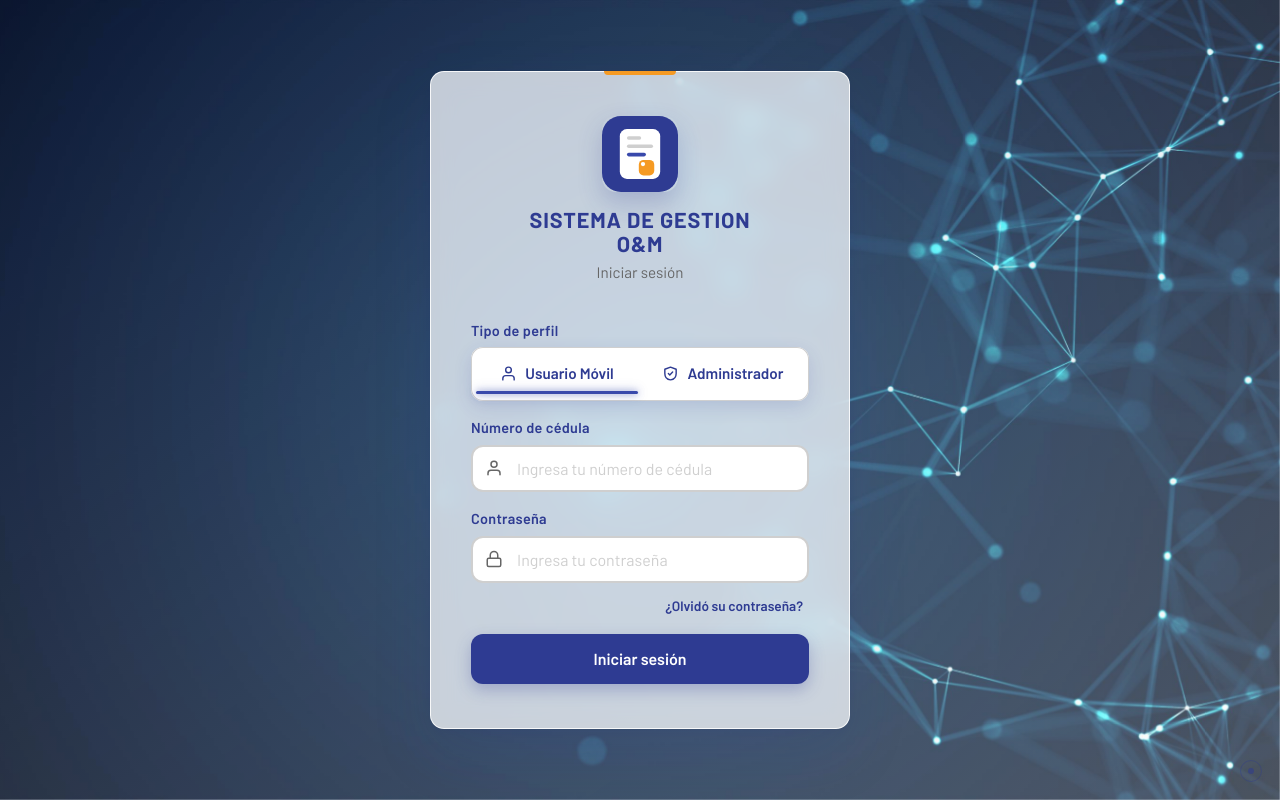
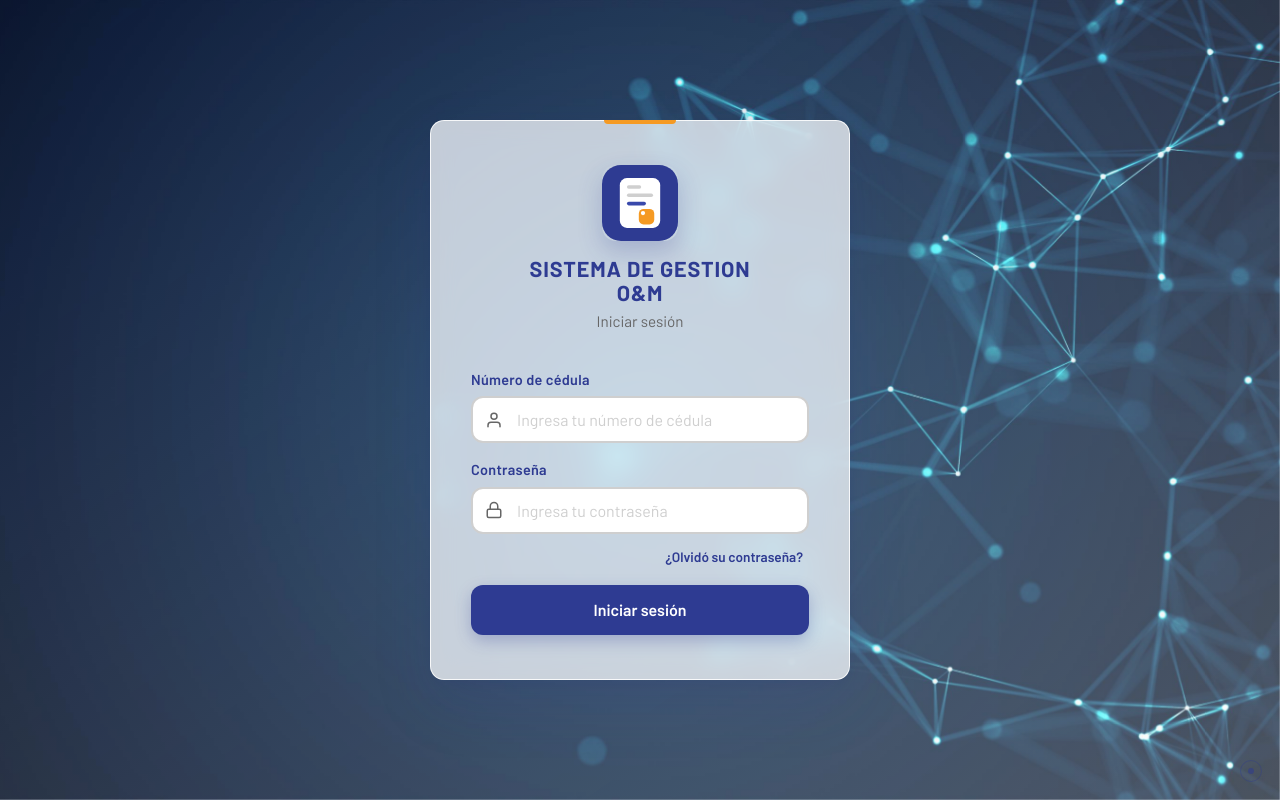
Before and after one commit to 1960722-2724/AUT-TANIA, a PHP site: page /pages/auth/login.html in a window 1280 px wide. Run offline with PHP 8.4, Linux system fonts and the light colour scheme.

Commit message:
fix: subida PDF - leer respuesta antes de abortar XHR (corrige 'Error al procesar el PDF') + JSON limpio en API (ob_start + display_errors off) + hallazgo muestra 'Quien reporta' del PDF (sin tecnico asignado) + quitar selector de perfil en login

```diff
--- a/public/css/auth.css
+++ b/public/css/auth.css
@@ -12,16 +12,6 @@
     box-shadow:
         0 24px 60px rgba(46, 59, 146, 0.14),
         0 4px 14px rgba(46, 59, 146, 0.05);
-}
-
-.auth-layout--admin .auth-card {
-    background-color: rgba(255, 255, 255, 0.42);
-    -webkit-backdrop-filter: blur(18px) saturate(160%);
-    backdrop-filter: blur(18px) saturate(160%);
-    border: 1px solid rgba(255, 255, 255, 0.60);
-    box-shadow:
-        0 24px 60px rgba(46, 59, 146, 0.28),
-        0 4px 14px rgba(46, 59, 146, 0.12);
 }
 
 .auth-card::before {
@@ -110,107 +100,9 @@
     line-height: 1;
 }
 
-.rol-nav {
-    position: relative;
-    display: flex;
-    gap: 4px;
-    padding: 5px;
-    background: linear-gradient(180deg, var(--azul-borde) 0%, var(--azul-principal) 100%);
-    border-radius: var(--radius-md);
-    box-shadow:
-        0 6px 18px rgba(46, 59, 146, 0.32),
-        inset 0 1px 0 rgba(255, 255, 255, 0.22);
-}
-
-.rol-nav-item {
-    position: relative;
-    z-index: 1;
-    display: flex;
-    align-items: center;
-    justify-content: center;
-    gap: 8px;
-    flex: 1;
-    padding: 12px 14px 14px;
-    border: none;
-    background-color: transparent;
-    font-family: inherit;
-    font-size: 0.95rem;
-    font-weight: 600;
-    color: rgba(255, 255, 255, 0.75);
-    cursor: pointer;
-    transition: color 0.25s ease, background-color 0.25s ease;
-}
-
-.rol-nav-item:hover {
-    color: var(--blanco);
-    background-color: rgba(255, 255, 255, 0.10);
-}
-
-.rol-nav-item.is-active {
-    color: var(--blanco);
-}
-
-.rol-nav-item svg {
-    width: 17px;
-    height: 17px;
-    flex-shrink: 0;
-}
-
-.rol-nav-text {
-    white-space: nowrap;
-}
-
-.rol-nav-indicator {
-    position: absolute;
-    bottom: 7px;
-    left: 0;
-    width: 0;
-    height: 3px;
-    border-radius: 9999px;
-    background-color: var(--naranja);
-    box-shadow:
-        0 0 6px var(--naranja),
-        0 0 12px rgba(245, 154, 35, 0.70);
-    transition: left 0.35s cubic-bezier(0.22, 1, 0.36, 1), width 0.35s cubic-bezier(0.22, 1, 0.36, 1);
-}
-
-.rol-nav--blanco {
-    background: var(--blanco);
-    box-shadow:
-        0 6px 18px rgba(46, 59, 146, 0.14),
-        inset 0 0 0 1px var(--gris-borde);
-}
-
-.rol-nav--blanco .rol-nav-item {
-    color: var(--azul-principal);
-}
-
-.rol-nav--blanco .rol-nav-item:hover {
-    color: var(--azul-hover);
-    background-color: rgba(46, 59, 146, 0.06);
-}
-
-.rol-nav--blanco .rol-nav-item.is-active {
-    color: var(--azul-principal);
-}
-
-.rol-nav--blanco .rol-nav-indicator {
-    background-color: var(--azul-borde);
-    box-shadow:
-        0 0 6px rgba(57, 73, 171, 0.55),
-        0 0 12px rgba(57, 73, 171, 0.35);
-}
-
 @media (max-width: 480px) {
     .auth-card {
         padding: var(--spacing-xl) var(--spacing-lg);
-    }
-
-    .rol-nav-item {
-        flex-direction: column;
-        gap: 4px;
-        padding: 10px 8px 14px;
-        font-size: 0.85rem;
     }
 }
 
--- a/public/css/layout.css
+++ b/public/css/layout.css
@@ -12,10 +12,6 @@
     background-attachment: fixed;
     overflow: hidden;
     transition: background-image 0.4s ease;
-}
-
-.auth-layout.auth-layout--admin {
-    background-image: url('../assets/images/admin.jpg');
 }
 
 .auth-layout::before {
--- a/public/js/auth.js
+++ b/public/js/auth.js
@@ -6,11 +6,6 @@
     var loginBtn = document.getElementById('login-btn');
     var cedulaInput = document.getElementById('cedula');
     var passwordInput = document.getElementById('password');
-    var rolNav = document.getElementById('rol-nav');
-    var rolItems = rolNav ? rolNav.querySelectorAll('.rol-nav-item') : [];
-    var rolIndicator = document.getElementById('rol-nav-indicator');
-    var rolActual = 'USUARIO';
-    var authLayout = document.querySelector('.auth-layout');
     var cedulaError = document.getElementById('cedula-error');
     var passwordError = document.getElementById('password-error');
 
@@ -115,41 +110,6 @@
 
     form.addEventListener('submit', manejarEnvio);
 
-    function moverIndicador(activo) {
-        if (rolIndicator && activo) {
-            rolIndicator.style.left = activo.offsetLeft + 'px';
-            rolIndicator.style.width = activo.offsetWidth + 'px';
-        }
-    }
-
-    if (rolNav) {
-        rolItems.forEach(function (item) {
-            item.addEventListener('click', function () {
-                rolItems.forEach(function (otro) {
-                    otro.classList.remove('is-active');
-                    otro.setAttribute('aria-selected', 'false');
-                });
-                item.classList.add('is-active');
-                item.setAttribute('aria-selected', 'true');
-                rolActual = item.getAttribute('data-rol');
-                if (authLayout) {
-                    authLayout.classList.toggle('auth-layout--admin', rolActual === 'ADMIN');
-                }
-                rolNav.classList.toggle('rol-nav--blanco', rolActual === 'USUARIO');
-                moverIndicador(item);
-            });
-        });
-
-        var activoInicial = rolNav.querySelector('.rol-nav-item.is-active') || rolItems[0];
-        window.addEventListener('load', function () {
-            moverIndicador(activoInicial);
-        });
-        window.addEventListener('resize', function () {
-            var activo = rolNav.querySelector('.rol-nav-item.is-active');
-            moverIndicador(activo);
-        });
-    }
-
     cedulaInput.addEventListener('input', function () {
         if (cedulaInput.value) {
             mostrarErrorInput(cedulaInput, cedulaError, null);
--- a/public/pages/auth/login.html
+++ b/public/pages/auth/login.html
@@ -26,31 +26,6 @@
 
             <form id="login-form" novalidate>
                 <div id="login-alert" class="alert" role="alert" hidden></div>
-
-                <div class="form-group">
-                    <span id="rol-label" class="form-label">Tipo de perfil</span>
-                    <nav class="rol-nav rol-nav--blanco" id="rol-nav" aria-labelledby="rol-label" role="tablist">
-                        <button type="button" class="rol-nav-item is-active" data-rol="USUARIO"
-                                role="tab" aria-selected="true" id="rol-usuario">
-                            <svg viewBox="0 0 24 24" fill="none" stroke="currentColor" stroke-width="2"
-                                 stroke-linecap="round" stroke-linejoin="round" aria-hidden="true">
-                                <path d="M20 21v-2a4 4 0 0 0-4-4H8a4 4 0 0 0-4 4v2"></path>
-                                <circle cx="12" cy="7" r="4"></circle>
-                            </svg>
-                            <span class="rol-nav-text">Usuario Móvil</span>
-                        </button>
-                        <button type="button" class="rol-nav-item" data-rol="ADMIN"
-                                role="tab" aria-selected="false" id="rol-admin">
-                            <svg viewBox="0 0 24 24" fill="none" stroke="currentColor" stroke-width="2"
-                                 stroke-linecap="round" stroke-linejoin="round" aria-hidden="true">
-                                <path d="M12 3L4 6v6c0 5 3.4 8.5 8 9 4.6-.5 8-4 8-9V6l-8-3z"></path>
-                                <polyline points="9 12 11 14 15 10"></polyline>
-                            </svg>
-                            <span class="rol-nav-text">Administrador</span>
-                        </button>
-                        <span class="rol-nav-indicator" id="rol-nav-indicator" aria-hidden="true"></span>
-                    </nav>
-                </div>
 
                 <div class="form-group">
                     <label for="cedula" class="form-label">Número de cédula</label>
```
Also changed, not shown: public/api/pdf/subir.php (+7 -0 lines), public/js/dashboard.js (+12 -3 lines), README.md, public/api/.htaccess (added), public/js/app.js.
